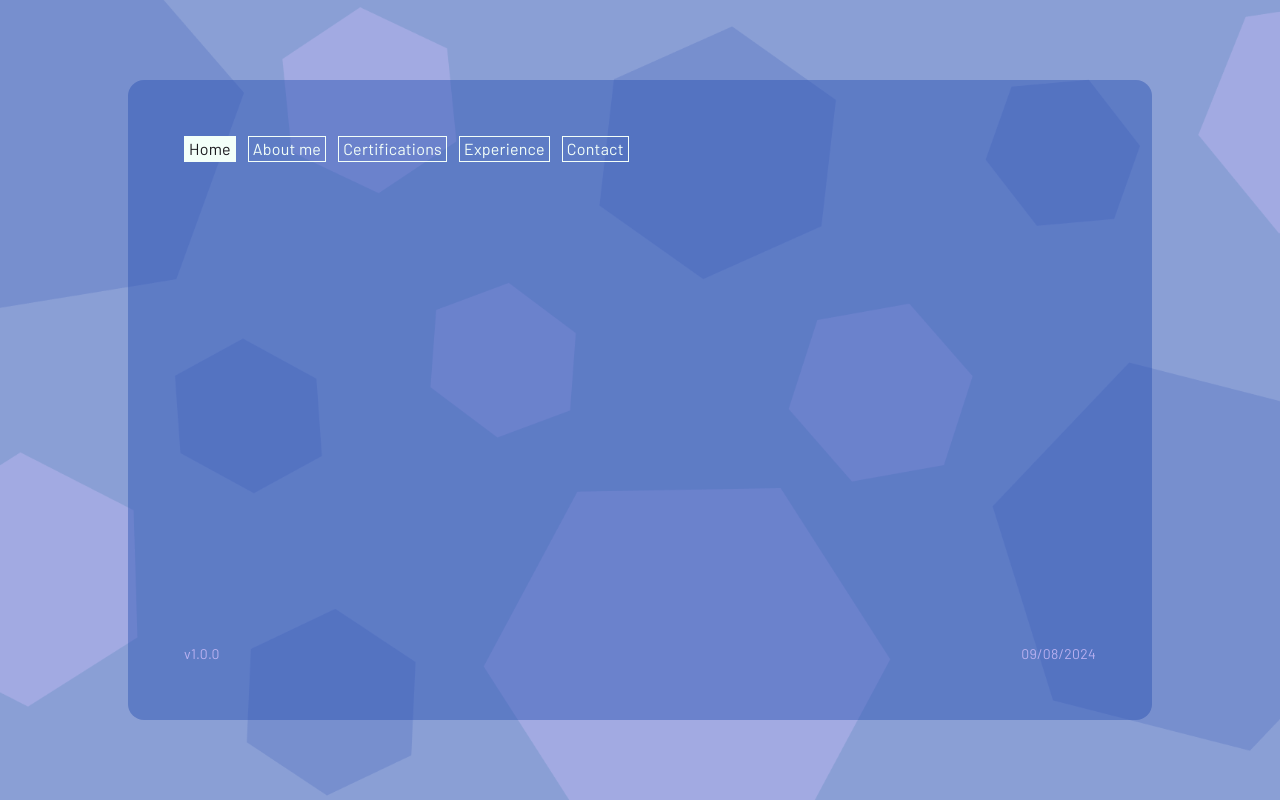
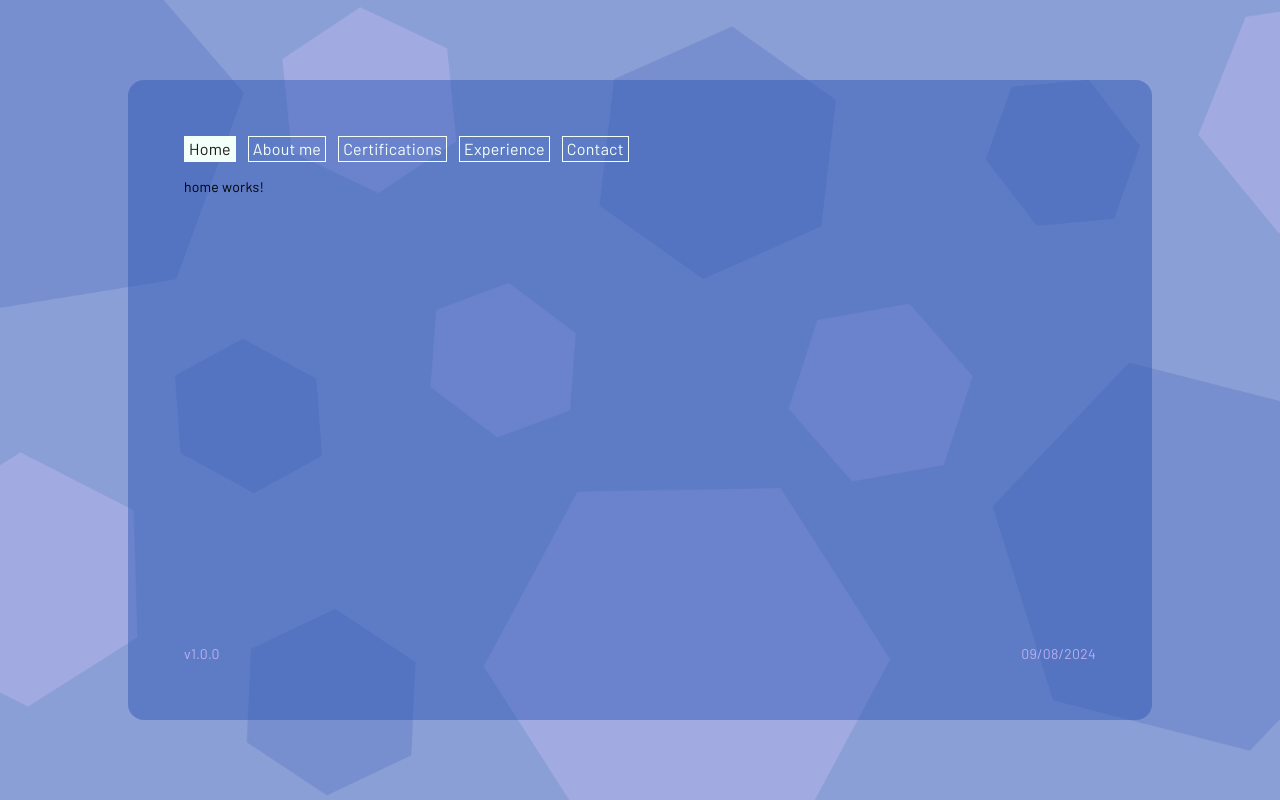
Before and after one commit to abmonzalvof/WebSite, an Angular app: page / in a window 1280 px wide. Built offline with nearby package versions, Linux system fonts and the light colour scheme.

Commit message:
(ADD) Add Home path

```diff
--- a/src/app/app.component.html
+++ b/src/app/app.component.html
@@ -1,7 +1,9 @@
 <div id="background" class="w-full h-full flex flex-wrap justify-center content-center">
   <div class="container-1 w-4/5 h-[80vh] p-14 flex flex-wrap justify-start content-between">
-    <app-navbar class="w-full"></app-navbar>
-    <div id="content" class="w-full h-[88%]"></div>
+    <app-navbar class="w-full mb-3"></app-navbar>
+    <div id="content" class="w-full h-[88%]">
+      <router-outlet></router-outlet>
+    </div>
     <app-footer class="w-full"></app-footer>
   </div>
 </div>
--- a/src/app/app.routes.ts
+++ b/src/app/app.routes.ts
@@ -1,3 +1,9 @@
 import { Routes } from '@angular/router';
+import { HomeComponent } from './home/home.component';
 
-export const routes: Routes = [];
+export const routes: Routes = [
+    {
+        path: '',
+        component: HomeComponent
+    }
+];
```
